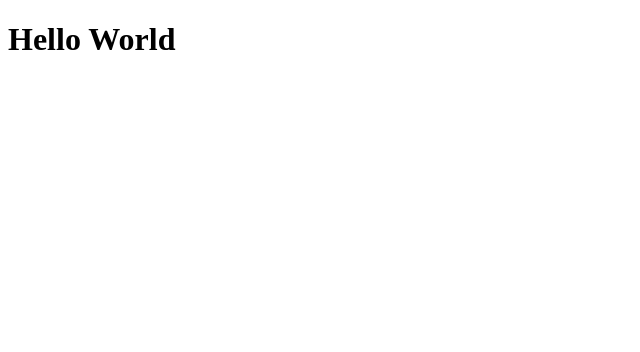
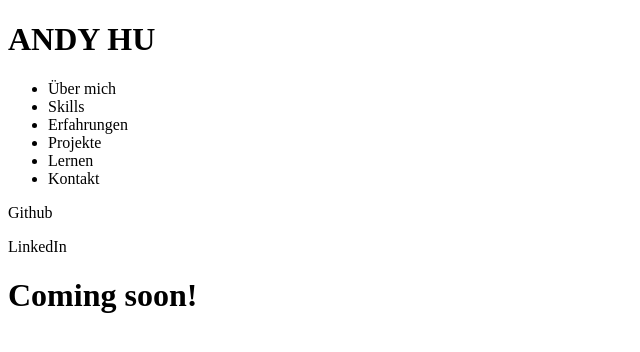
Before and after one commit to AndyHu8/Portfolio-Website, a React (Create React App) app in the folder portfolio-website/: page / in a window 1280 px wide. Shown: the top 352 px of the page, without its empty margins (0-640 px from the left). Built offline with nearby package versions, Linux system fonts and the light colour scheme.

Commit message:
Folder Navbar erstellt

```diff
--- a/portfolio-website/src/App.js
+++ b/portfolio-website/src/App.js
@@ -1,8 +1,12 @@
 import './App.css';
+import Navbar from './Navbar/Navbar';
 
 function App() {
   return (
-    <h1>Hello World</h1>
+    <div>
+      <Navbar/>
+      <h1>Coming soon!</h1>
+    </div>
   );
 }
 
--- /dev/null
+++ b/portfolio-website/src/Navbar/Navbar.jsx
@@ -0,0 +1,27 @@
+import './Navbar.css';
+
+function Navbar(){
+    return (
+        <div className='wrapper'>
+            <div>
+                <h1>ANDY HU</h1>
+            </div>
+            <div>
+                <ul>
+                    <li>Über mich</li>
+                    <li>Skills</li>
+                    <li>Erfahrungen</li>
+                    <li>Projekte</li>
+                    <li>Lernen</li>
+                    <li>Kontakt</li>
+                </ul>
+            </div>
+            <div>
+                <div><p>Github</p></div>
+                <div><p>LinkedIn</p></div>
+            </div>
+        </div>
+    )
+}
+
+export default Navbar;
```
Also changed, not shown: portfolio-website/src/Navbar/Navbar.css (added), portfolio-website/src/logo.svg (deleted).
